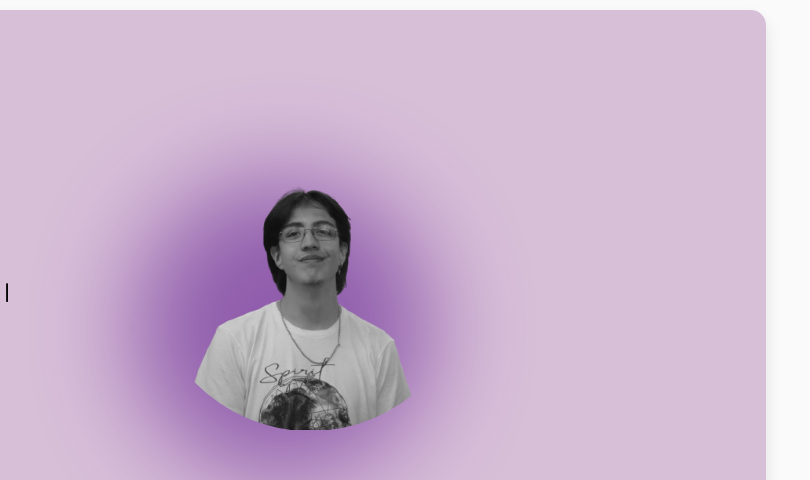
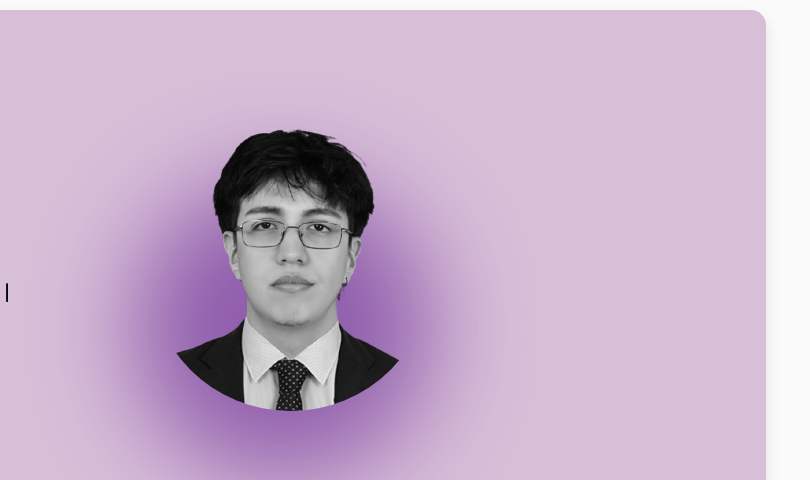
Before and after one commit to franz-b11/Portafolio_franz, a plain HTML site: page index.html in a window 1280 px wide. Shown: the part 81-561 px from the top of the page, 470-1280 px from the left. Drawn offline with Linux system fonts and the light colour scheme.

Commit message:
cambio de foto

```diff
--- a/css/styles.css
+++ b/css/styles.css
@@ -131,7 +131,7 @@ header a:hover {
     display: flex;
     justify-content: center;
     align-items: center; /* Centra la imagen */
-    width: 40%;
+    width: 35%;
     overflow: hidden;
     border-radius: 50%; /* Hace que el contenedor sea circular */
     aspect-ratio: 1; /* Asegura que sea un círculo perfecto */
--- a/index.html
+++ b/index.html
@@ -40,7 +40,7 @@
                 </button>
             </div>
             <div class="hero-image-container">
-                <img src="/imagenes/foto.png" alt="Foto de Franz López Arredondo" class="hero-image">
+                <img src="/imagenes/FranzLopez.png" alt="Foto de Franz López Arredondo" class="hero-image">
             </div>
         </div>
     </section>
@@ -167,32 +167,6 @@
 
         </div>
     </section>
-
-
-
-
-
-
-
-
-
-
-
-
-
-
-
-
-
-
-
-
-
-
-
-
-
-
 
 
 
```
Also changed, not shown: imagenes/FranzLopez.png (added).
